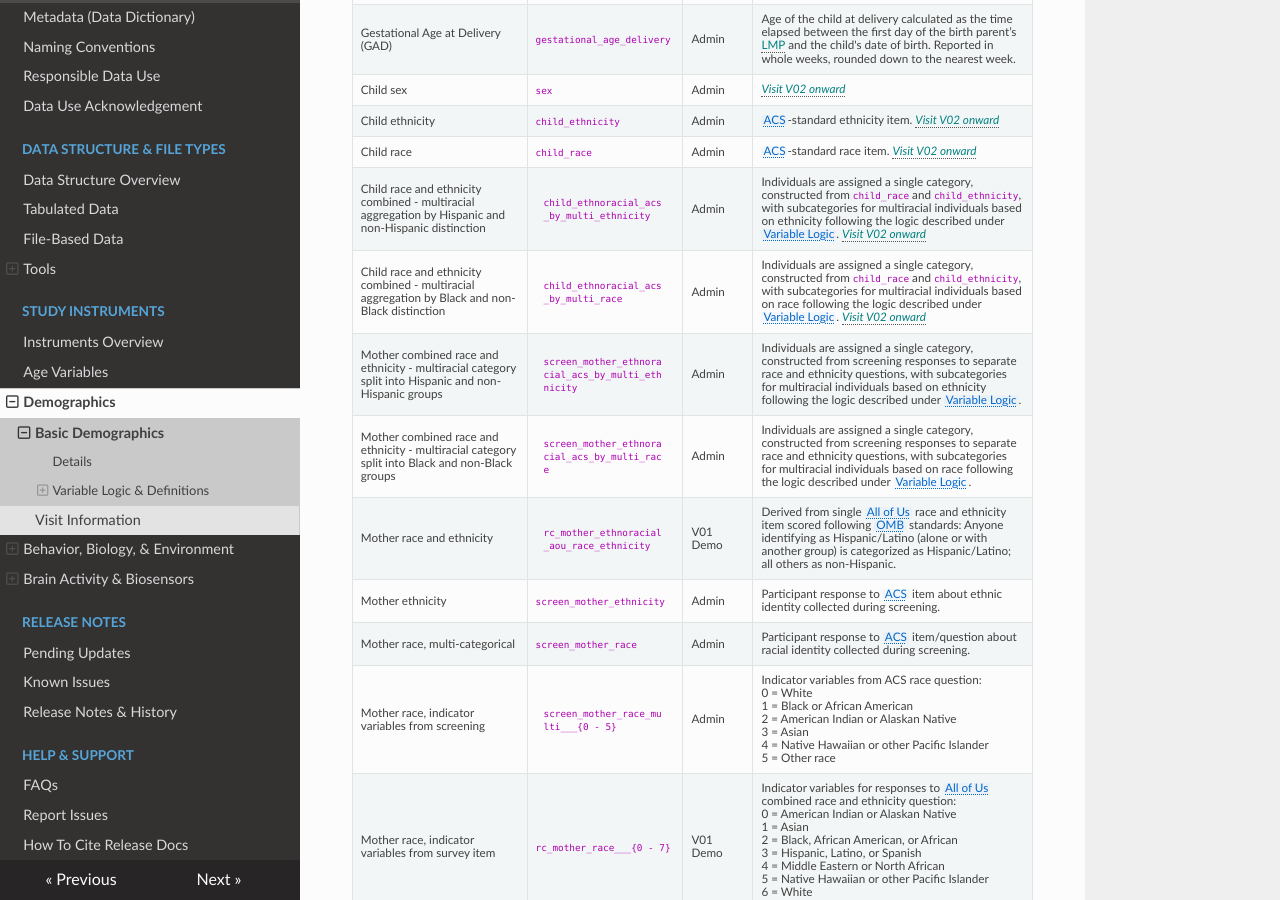
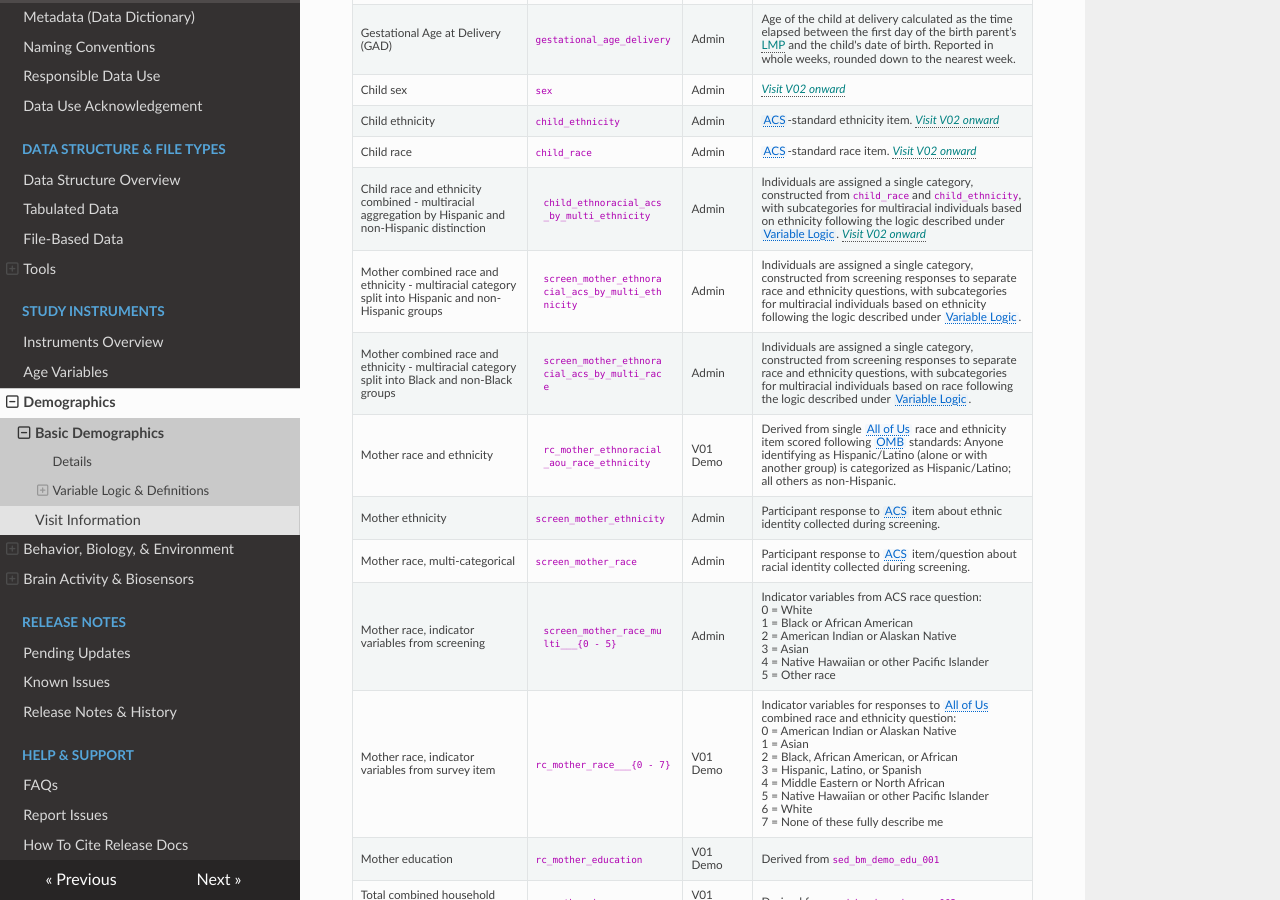
Before and after one commit to nbdc-datahub/hbcd-docs, an MkDocs documentation site: the page built from docs/instruments/demo/basicdemo.md, in a window 1280 px wide and 900 px high, scrolled down 1828 px. Built offline with MkDocs 1.6.1, drawn with Linux system fonts in a browser that asks for light colours; nearby versions of some CDN libraries.

Commit message:
updates made to basic demo per request from natalie

```diff
--- a/docs/instruments/demo/basicdemo.md
+++ b/docs/instruments/demo/basicdemo.md
@@ -138,12 +139,6 @@
 <td style="padding: 8px; word-wrap: break-word; white-space: normal;">Individuals are assigned a single category, constructed from <code>child_race</code> and <code>child_ethnicity</code>, with subcategories for multiracial individuals based on ethnicity following the logic described under <a href="#variable-logic">Variable Logic</a>. <span class="tooltip"><i>Visit V02 onward</i><span class="tooltiptext">Data are not collected prior to birth, i.e. at the prenatal V01 visit, and will be available starting at visit V02</span></span><i></i></td>
 </tr>
 <tr>
-<td style="padding: 8px; word-wrap: break-word; white-space: normal;">Child race and ethnicity combined - multiracial aggregation by Black and non-Black distinction</td>
-<td style="word-break: break-all; white-space: normal;"><code>child_ethnoracial_acs_by_multi_race</code></td>
-<td style="padding: 8px; word-wrap: break-word; white-space: normal;">Admin</td>
-<td style="padding: 8px; word-wrap: break-word; white-space: normal;">Individuals are assigned a single category, constructed from <code>child_race</code> and <code>child_ethnicity</code>, with subcategories for multiracial individuals based on race following the logic described under <a href="#variable-logic">Variable Logic</a>. <span class="tooltip"><i>Visit V02 onward</i><span class="tooltiptext">Data are not collected prior to birth, i.e. at the prenatal V01 visit, and will be available starting at visit V02</span></span><i></i></td>
-</tr>
-<tr>
 <td style="padding: 8px; word-wrap: break-word; white-space: normal;">Mother combined race and ethnicity - multiracial category split into Hispanic and non-Hispanic groups</td>
 <td style="word-break: break-all; white-space: normal"><code>screen_mother_ethnoracial_acs_by_multi_ethnicity</code></td>
 <td style="padding: 8px; word-wrap: break-word; white-space: normal;">Admin</td>
```
Also changed, not shown: other parts of docs/instruments/demo/basicdemo.md (+1 -0 lines).
